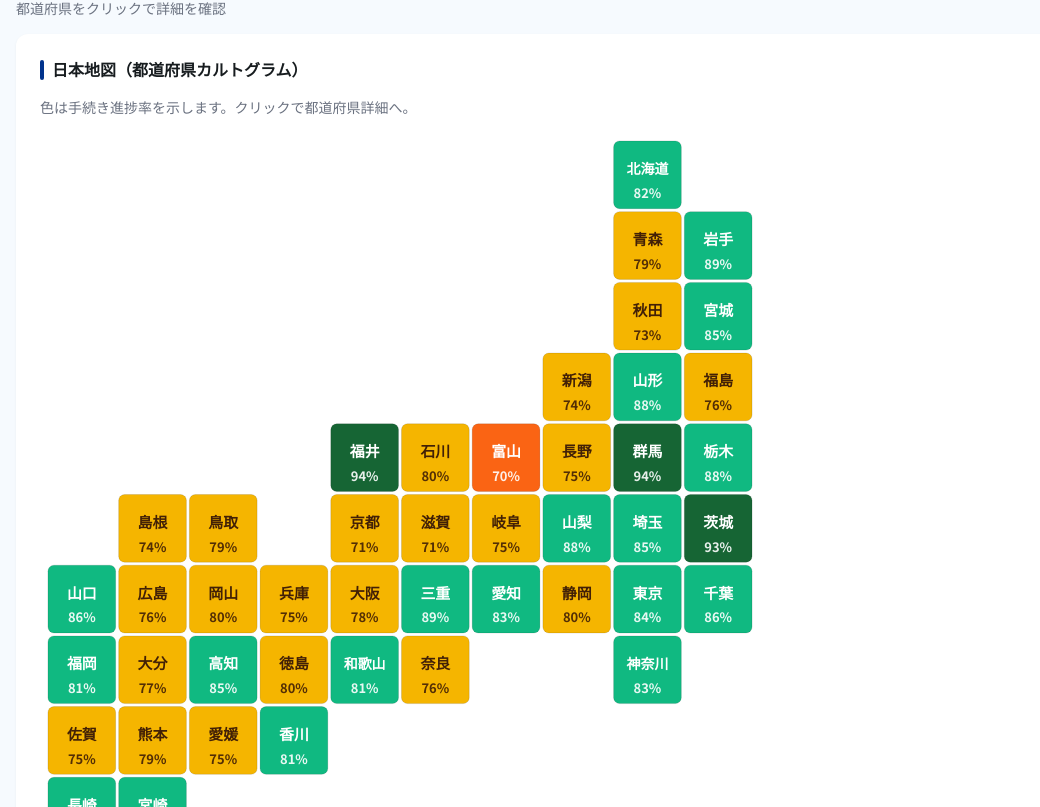
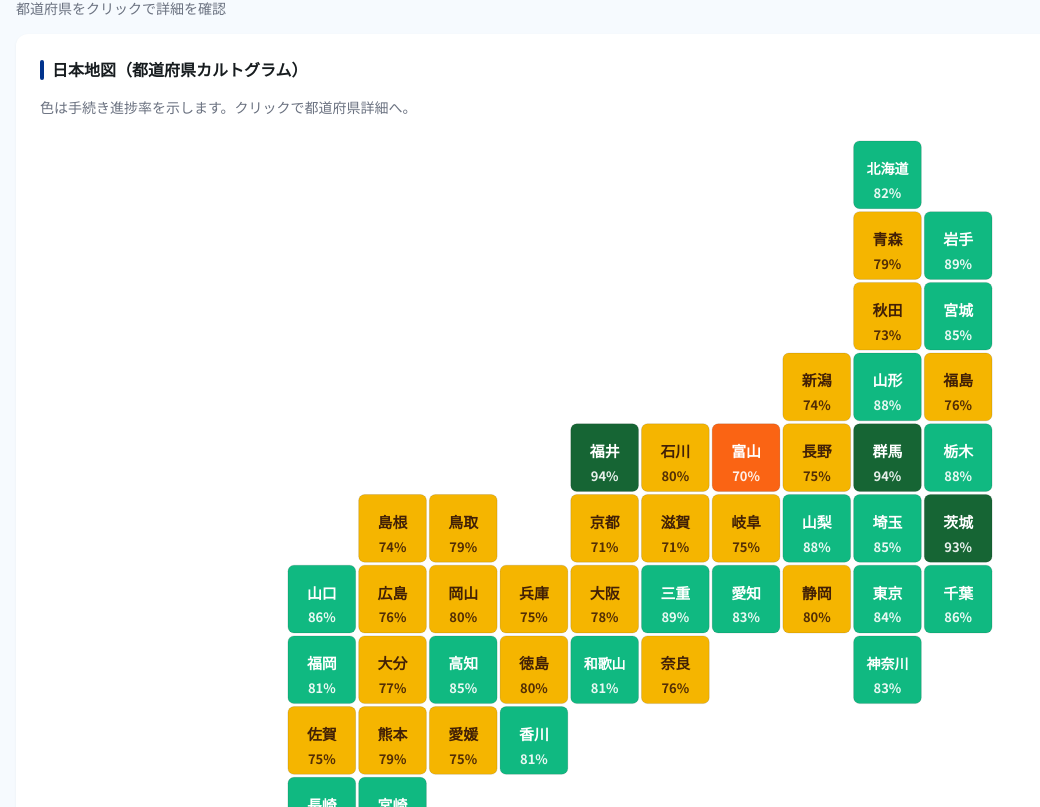
Before and after one commit to tadashikudo-reraflow/gcportal, a Next.js app: page / in a window 1280 px wide. Shown: the part 1173-1980 px from the top of the page, without its empty margins (0-1040 px from the left). Built offline with nearby package versions, Linux system fonts and the light colour scheme; no server answers.

Commit message:
fix: JapanMap.tsx className重複によるビルドエラーを修正
Co-Authored-By: Claude Opus 4.6 <noreply@anthropic.com>

```diff
--- a/components/JapanMap.tsx
+++ b/components/JapanMap.tsx
@@ -161,7 +161,7 @@ export default function JapanMap({ prefectures }: JapanMapProps) {
         色は手続き進捗率を示します。クリックで都道府県詳細へ。
       </p>
 
-      <div className="relative w-full mx-auto" className="lg:max-w-none" style={{ maxWidth: 720 }}>
+      <div className="relative w-full mx-auto lg:max-w-none" style={{ maxWidth: 720 }}>
         <svg
           viewBox={`0 0 ${SVG_WIDTH} ${SVG_HEIGHT}`}
           width="100%"
```
